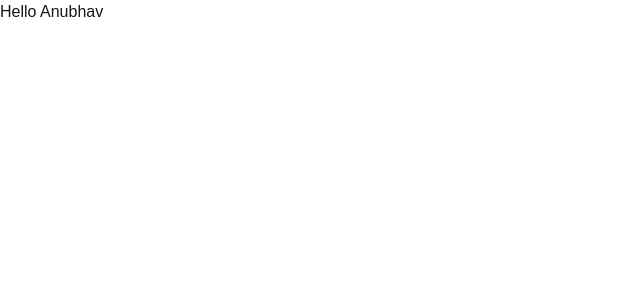
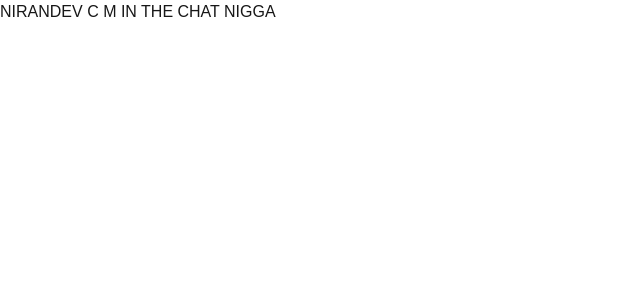
Before and after one commit to acrticsludge/pesu-sports, a Next.js app: page / in a window 1280 px wide. Shown: the top 300 px of the page, without its empty margins (0-640 px from the left). Built offline with nearby package versions, Linux system fonts and the light colour scheme.

Commit message:
NIRANDEV FIRST COMMIT

```diff
--- a/src/app/page.tsx
+++ b/src/app/page.tsx
@@ -3,7 +3,7 @@ import React from "react";
 export default function page() {
   return (
     <div>
-      <h1>Hello Anubhav</h1>
+      <h1>NIRANDEV C M IN THE CHAT NIGGA </h1>
     </div>
   );
 }
```
